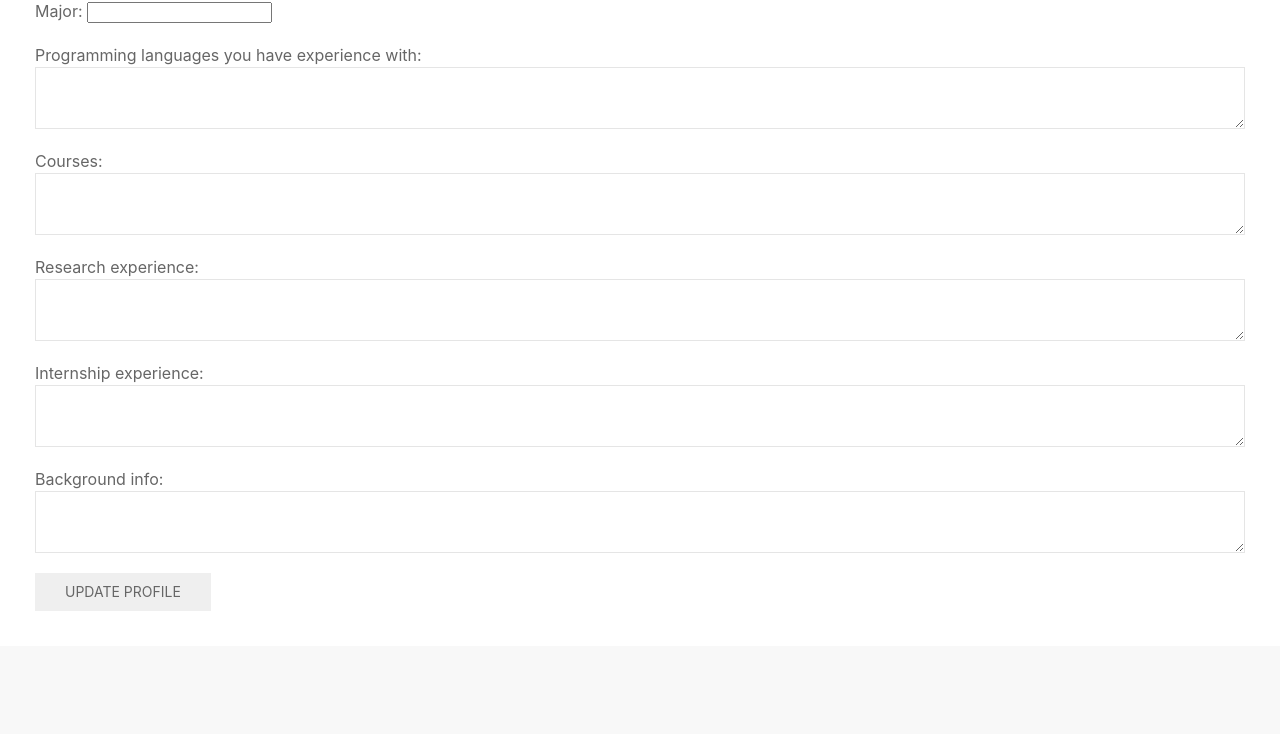
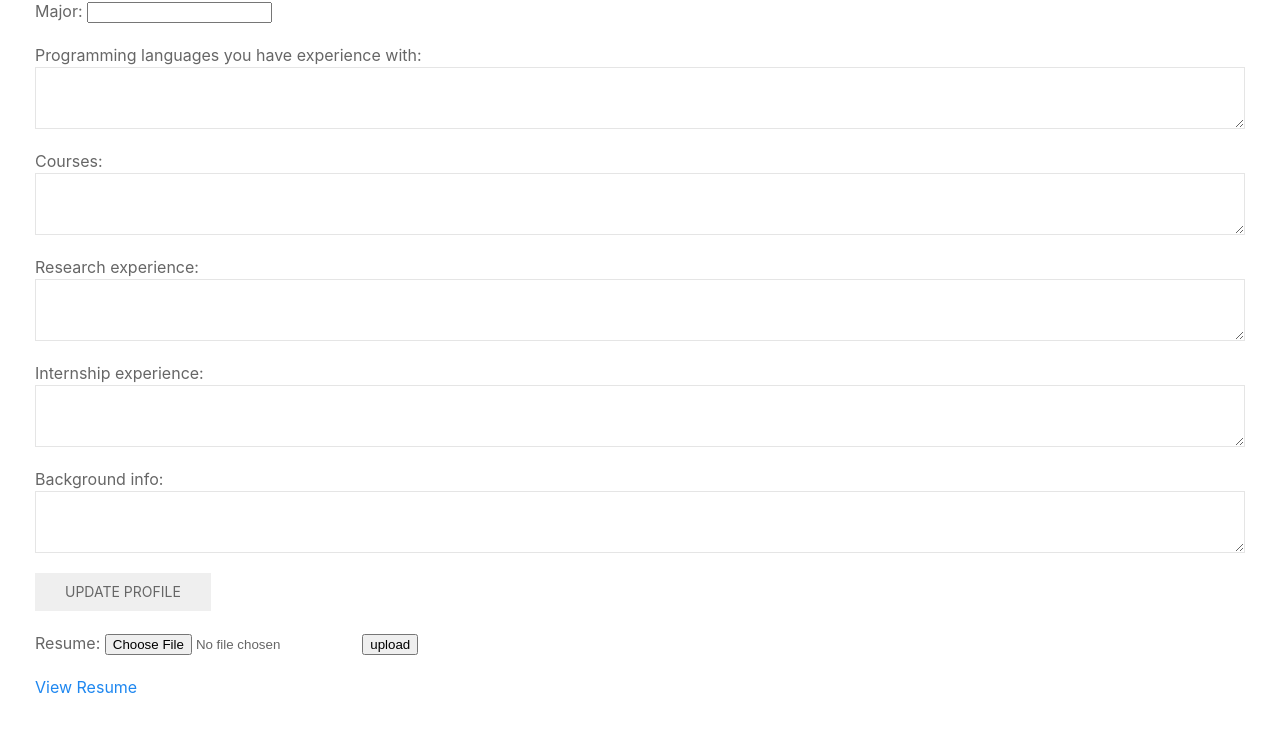
Before and after one commit to AndreaLeon/semester-project-wellesleyprojectdatabase, a Flask app: template templates/profile.html in a window 1280 px wide. Shown: the part 237-971 px from the top of the page. Before the commit the page ends 834 px from the top, so only its background shows below. Run offline with Flask 2, Linux system fonts and the light colour scheme; the template is opened without the code that fills it, so the values that code supplies are empty; some libraries are stand-ins or nearby versions.

Commit message:
Uploading a resume works in createProfile

```diff
--- a/app.py
+++ b/app.py
@@ -7,13 +7,19 @@
 from flask import (Flask, render_template, make_response, url_for, request,
                    redirect, flash, session, send_from_directory, jsonify)
 from werkzeug import secure_filename
+
+UPLOAD_FOLDER = 'static'
+ALLOWED_EXTENSIONS = set(['txt', 'docx', 'pdf', 'png', 'jpg', 'jpeg', 'gif'])
+
 app = Flask(__name__)
+
 
 import sys,os,random
 import bcrypt
 import dbconn2
 import json
 import updateDB
+
 
 app.secret_key = 'your secret here'
 # replace that with a random key
@@ -22,6 +28,7 @@ app.secret_key = ''.join([ random.choice(('ABCDEFGHIJKLMNOPQRSTUVXYZ' +
                                           '0123456789'))
                            for i in range(20) ])
 
+app.config['UPLOAD_FOLDER'] = UPLOAD_FOLDER
 app.config['TRAP_BAD_REQUEST_ERRORS'] = True
 
 @app.route('/')
@@ -194,8 +201,17 @@ def createProfile():
           bg_info = request.form['bg_info']
           updateDB.updateUser(conn, major, prog_languages, courses, research_exp,
           internship_exp, bg_info, uid)
+          try:
+            f = request.files['resume']
+            mimetype = f.content_type
+            filename = secure_filename(str(uid)+ '.' + str(mimetype.split('/')[1]))
+            pathname = 'static/' + filename
+            f.save(pathname)
+            flash('Upload successful')
+          except Exception as e:
+            flash(e)
           flash ("Profile Update Submitted")
-          return render_template('profile.html', role = roleCheck)
+          return render_template('profile.html', role = roleCheck, src=url_for('resume',fname=filename))
         else:
           return render_template('profile.html', role = roleCheck)
       else:
@@ -208,6 +224,11 @@ def createProfile():
     flash(e)
     flash('Incorrectly filled, try again')
     return redirect( url_for('index') )
+
+@app.route('/resume/<fname>')
+def resume(fname):
+    f = secure_filename(fname)
+    return send_from_directory('static',f)
 
 # route for createProject
 # client type users can create a project to be added to the project DB
--- a/templates/profile.html
+++ b/templates/profile.html
@@ -8,7 +8,7 @@
 {% block content %}
 
 <h1>Update Profile</h1>
-  <form id="profileForm" method="post">
+  <form id="profileForm" method="post" enctype = "multipart/form-data">
     <p><label for="major">Major: <input type="text" name="major"></label></p>
     <p><label for="prog_languages">Programming languages you have experience with: </label><br>
     <textarea class="uk-textarea" name="prog_languages" rows="2" cols="45" form= "profileForm"></textarea></p>
@@ -21,6 +21,13 @@
     <p><label for="bg_info">Background info: </label><br>
     <textarea class="uk-textarea" name="bg_info" rows="2" cols="45" form= "profileForm"></textarea></p>
     <p><button class="uk-button" type="submit"> Update Profile</button></p>
+    <p><label for="resume">Resume: <input type="file" name="resume"></label>
+      <input type="submit" value="upload"></p>
   </form>
 
+
+  {% if src != '' %}
+  <p> <a href="{{src}}">View Resume</a></p>
+  {% endif %}
+
 {% endblock%}
--- a/templates/viewProfile.html
+++ b/templates/viewProfile.html
@@ -45,6 +45,11 @@
 
 {% endif %}
 
+
+<!-- {% if src != '' %}
+<p> <a href="{{src}}">View Resume</a></p>
+{% endif %} -->
+
 <script src="//code.jquery.com/jquery-3.2.1.min.js"></script>
 
 {% endblock%}
```
